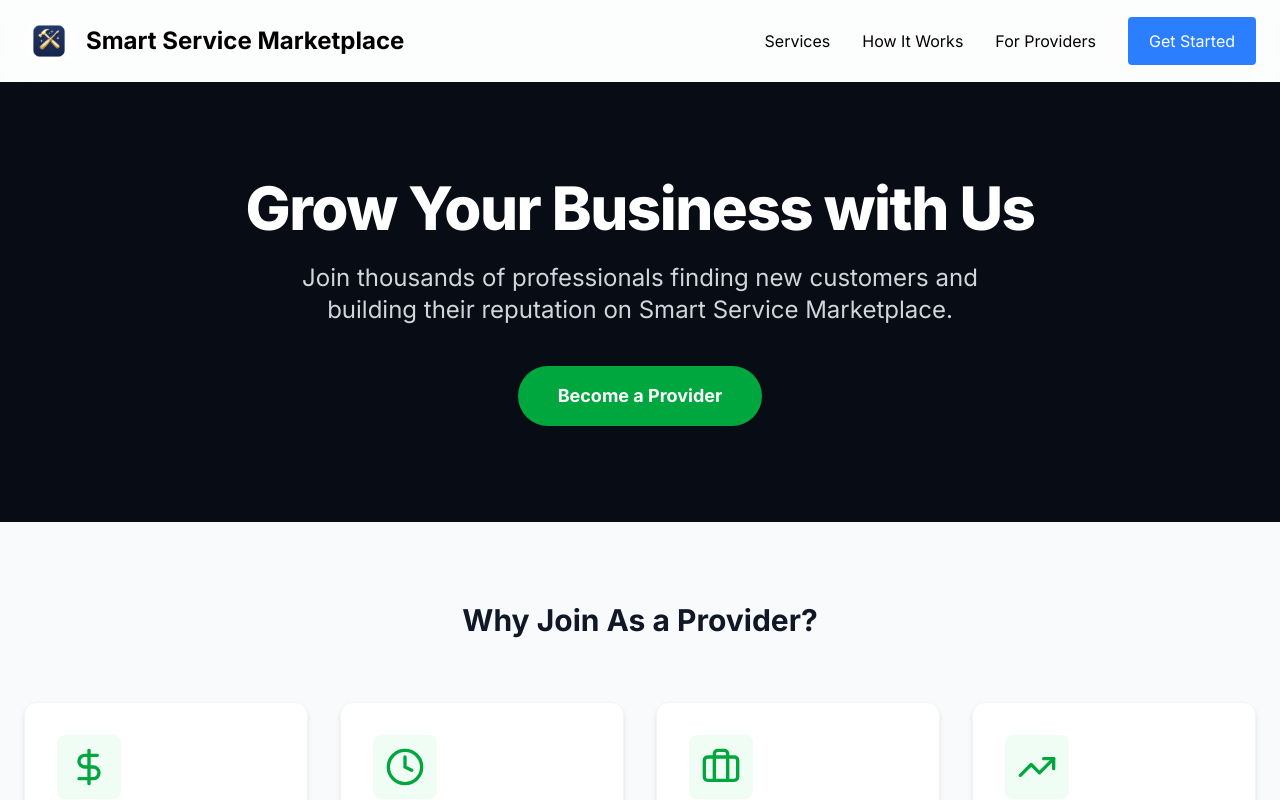
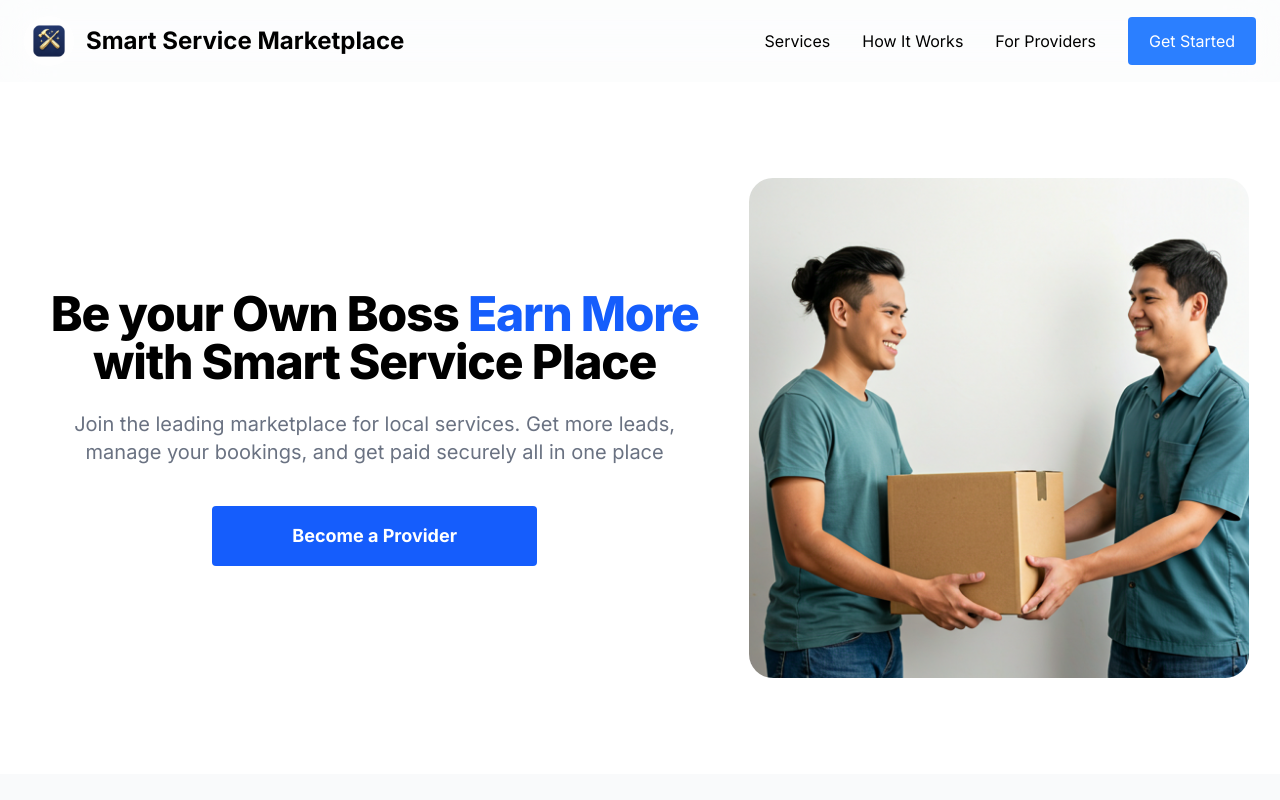
Before and after one commit to abhaymauryadev/smartserviceplace, a Next.js app: page /for-providers in a window 1280 px wide. Shown: the top 800 px of the page. Built offline with nearby package versions, Linux system fonts and the light colour scheme; no server answers.

Commit message:
feat: add 'For Providers' landing page with hero, benefits, and call-to-action sections.

```diff
--- a/app/for-providers/page.jsx
+++ b/app/for-providers/page.jsx
@@ -3,6 +3,7 @@ import React from 'react';
 import Navbar from '@/components/common/Navbar';
 import Footer from '@/sections/Footer';
 import Link from 'next/link';
+import Image from 'next/image';
 import { Briefcase, DollarSign, Clock, TrendingUp } from 'lucide-react';
 
 export default function ForProvidersPage() {
@@ -34,22 +35,26 @@ export default function ForProvidersPage() {
             <Navbar />
 
             {/* Hero Section */}
-            <section className="relative bg-gray-900 text-white py-24 overflow-hidden">
+            <section className="relative flex justify-evenly items-center bg-white text-black py-24 overflow-hidden">
                 {/* Background Overlay or Image could go here */}
-                <div className="absolute inset-0 bg-black/50 z-0"></div>
-                <div className="relative z-10 max-w-7xl mx-auto px-6 flex flex-col items-center text-center">
-                    <h1 className="text-4xl md:text-6xl font-extrabold mb-6 tracking-tight">
-                        Grow Your Business with Us
+                {/* <div className="absolute inset-0 bg-black/50 z-0"></div> */}
+                <div className="relative z-10 max-w-4xl  px-2 flex flex-col items-center text-center ">
+                    <h1 className="text-xl md:text-5xl font-extrabold mb-6 tracking-tight">
+                        Be your Own Boss <span className="text-blue-600">Earn More</span> <br /> with Smart Service Place
                     </h1>
-                    <p className="text-xl md:text-2xl text-gray-300 max-w-3xl mb-10">
-                        Join thousands of professionals finding new customers and building their reputation on Smart Service Marketplace.
+                    <p className="text-base md:text-xl text-gray-500 max-w-2xl mb-10">
+                       Join the leading marketplace for local services. Get more leads, manage your bookings, and get paid securely all in one place
                     </p>
                     <Link
                         href="/register?role=provider"
-                        className="bg-green-600 hover:bg-green-700 text-white font-bold py-4 px-10 rounded-full text-lg transition-transform transform hover:scale-105"
+                        className="bg-blue-600 hover:bg-blue-700 text-white font-bold py-4 px-20 rounded-sm text-lg  "
                     >
                         Become a Provider
                     </Link>
+                </div>
+
+                <div >
+                    <Image src="/assets/hero-image.png" alt="Hero illustration" width={500} height={500} priority className="object-contain rounded-3xl" />
                 </div>
             </section>
 
@@ -58,7 +63,7 @@ export default function ForProvidersPage() {
                 <div className="max-w-7xl mx-auto px-6">
                     <h2 className="text-3xl font-bold text-center text-gray-900 mb-16">Why Join As a Provider?</h2>
                     <div className="grid grid-cols-1 md:grid-cols-2 lg:grid-cols-4 gap-8">
-                        {   benefits.map((benefit, index) => (
+                        {benefits.map((benefit, index) => (
                             <div key={index} className="bg-white p-8 rounded-xl shadow-md border border-gray-100 hover:border-green-200 transition-colors">
                                 <div className="mb-4 bg-green-50 w-16 h-16 rounded-lg flex items-center justify-center">
                                     {benefit.icon}
```
